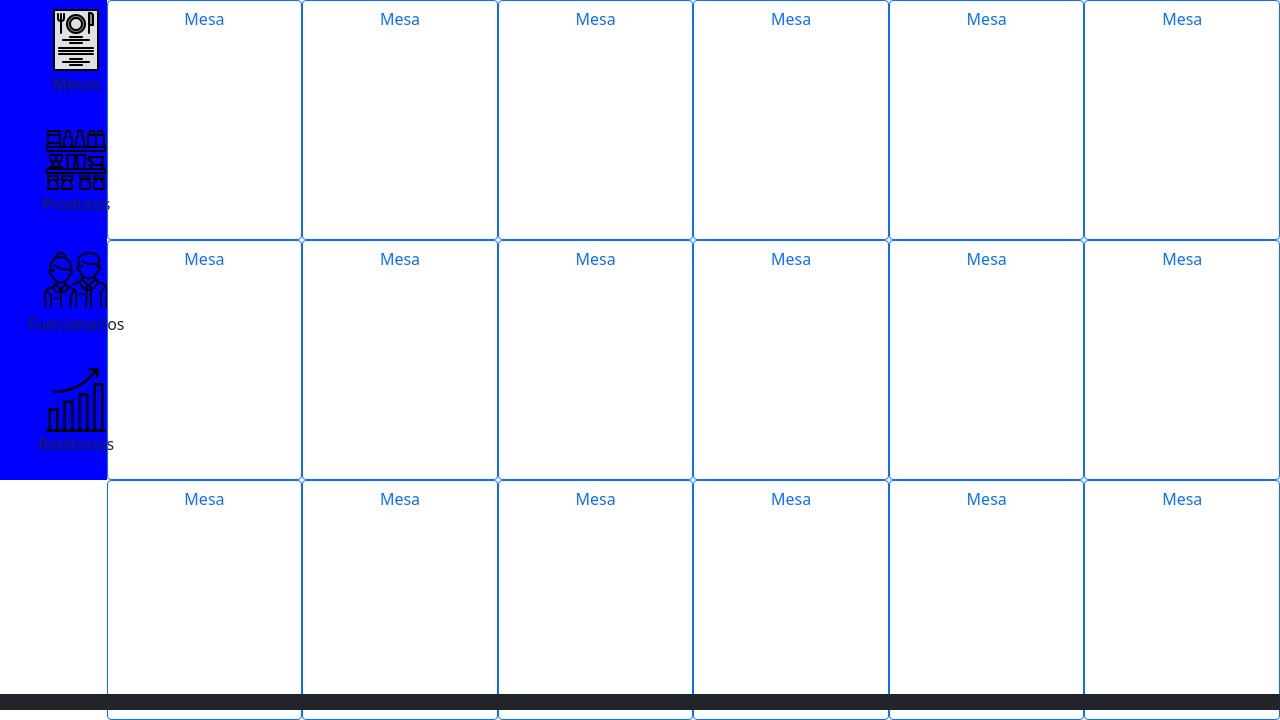
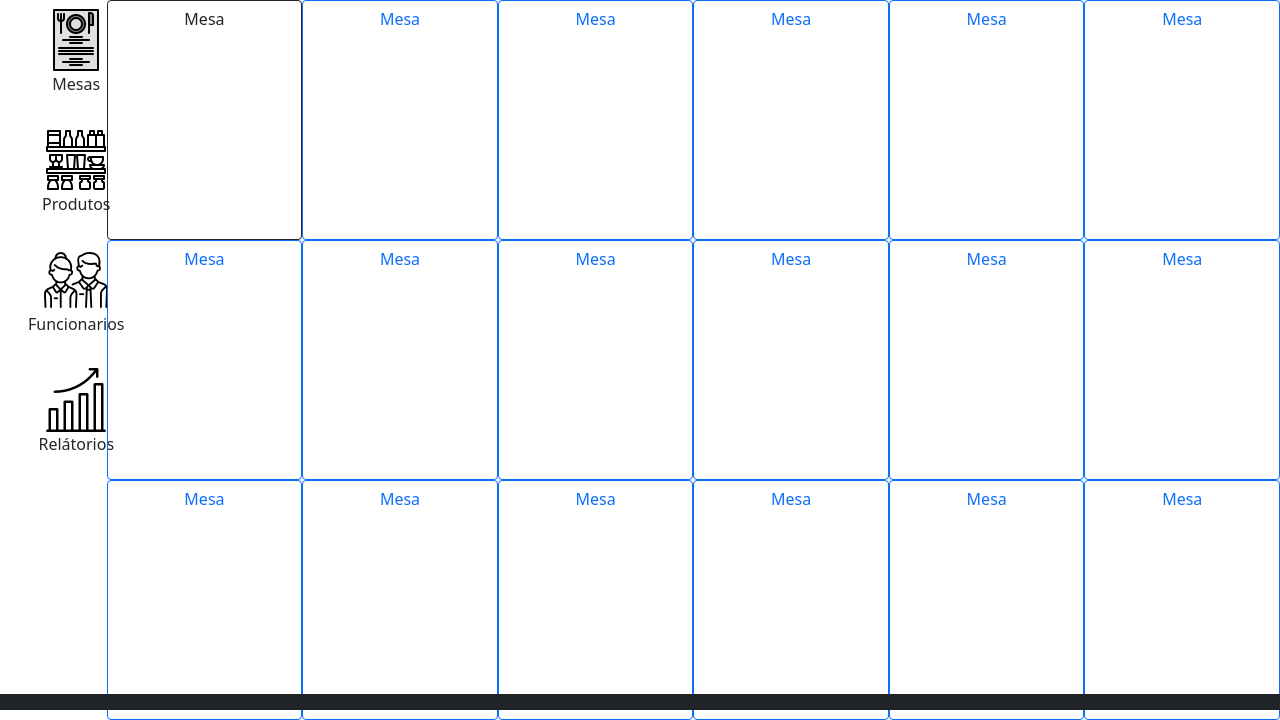
Before and after one commit to thiagododti/commandbar, a PHP site: page /mesas in a window 1280 px wide. Shown: the part 90-810 px from the top of the page. Run offline with PHP 8.4, Linux system fonts and the light colour scheme.

Commit message:
mesa update

```diff
--- a/src/views/pages/mesas.php
+++ b/src/views/pages/mesas.php
@@ -1,7 +1,7 @@
 <?php $render('header'); ?>
 <div class="col-11 justify-content-center">
     <div class="row h-50">
-        <a class="col h-100 btn btn-outline-primary" href="#">
+        <a class="col h-100 btn btn-outline-dark" href="#">
             Mesa
         </a>
         <a class="col h-100 btn btn-outline-primary" href="#">
--- a/src/views/partials/header.php
+++ b/src/views/partials/header.php
@@ -18,7 +18,7 @@
 	<div class="container-fluid">
 
 		<div class="row h-100">
-			<div class="col-1" style="background-color: blue;">
+			<div class="col-1">
 				<ul class=" nav flex-column">
 					<li class="nav-item">
 						<a align="center" class="nav-link link-dark" aria-current="page" href="<?= $base; ?>/mesas">
```
